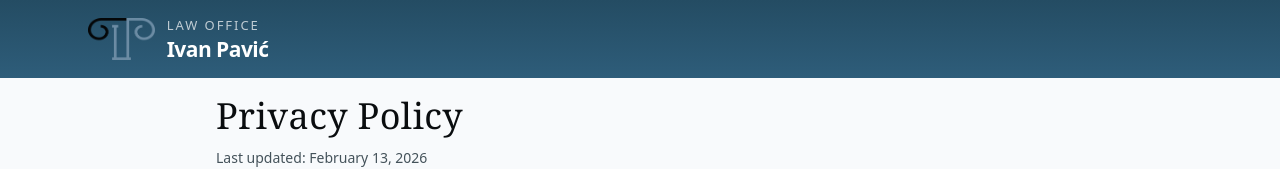
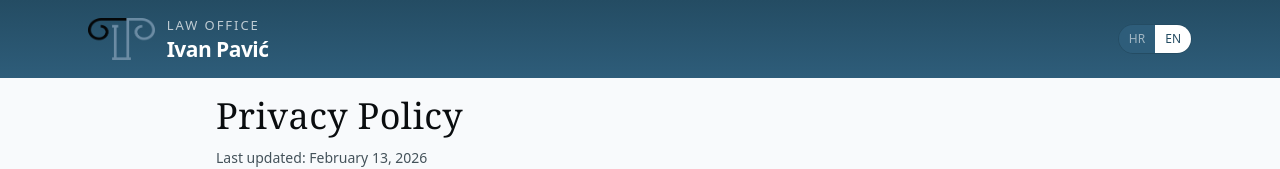
Before and after one commit to ipavic933-spec/website-pavic, a Next.js app: page /en/privacy-policy in a window 1280 px wide. Shown: the top 169 px of the page. Built offline with nearby package versions, Linux system fonts and the light colour scheme.

Commit message:
Removed #top as default herf for Logo component

```diff
--- a/src/components/LegalHeader.tsx
+++ b/src/components/LegalHeader.tsx
@@ -4,12 +4,11 @@ import { LanguageSwitch } from "./LanguageSwitch";
 import { Logo } from "./Logo";
 
 export function LegalHeader() {
-
   return (
     <header className="bg-linear-to-b from-brand-900 to-brand-800 fixed top-0 left-0 right-0 z-50">
       <div className="mx-auto flex max-w-6xl items-center justify-between px-6 py-4">
-        <Logo hideText={true} href="/"/>
-        {/* <LanguageSwitch /> */}
+        <Logo hideText={true} />
+        <LanguageSwitch />
       </div>
     </header>
   );
--- a/src/components/Logo.tsx
+++ b/src/components/Logo.tsx
@@ -7,7 +7,7 @@ type LogoProps = {
   href?: string;
 };
 
-export function Logo({ hideText = false, href = "#top" }: LogoProps) {
+export function Logo({ hideText = false, href = "/" }: LogoProps) {
   const t = useTranslations();
   return (
     <Link
```
